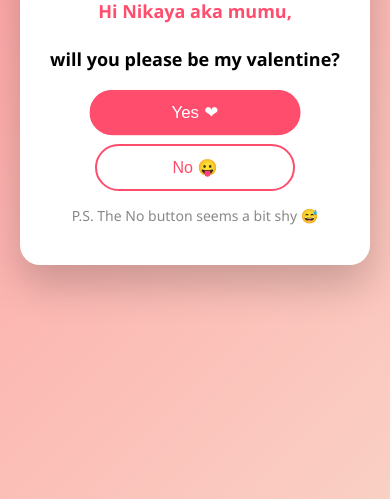
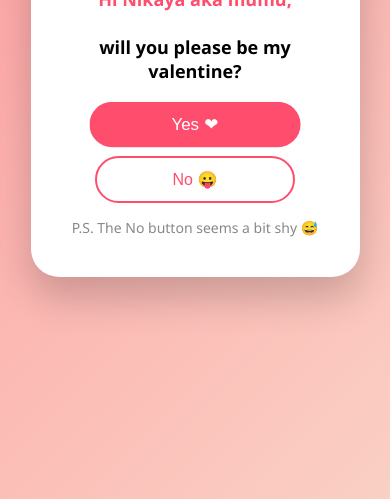
Before and after one commit to Sushant11/Valentine, a plain HTML site: page index.html in a window 390 px wide. Shown: the part 345-844 px from the top of the page. Drawn offline with nearby package versions, Linux system fonts and the light colour scheme.

Commit message:
Add responsive styles for card component on mobile

```diff
--- a/index.html
+++ b/index.html
@@ -105,6 +105,14 @@
       margin-top: 15px;
     }
 
+    @media (max-width: 720px) {
+  .card {
+    padding: 40px 24px;
+    max-width: none;
+    width: 94%;               /* or 96% — almost edge-to-edge */
+    border-radius: 28px;
+  }
+}
     /* Mobile adjustments */
     @media(max-width: 480px) {
       .emoji { font-size: 40px; }
```
